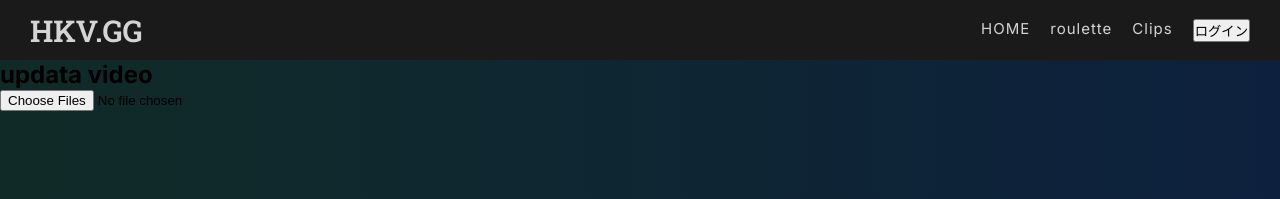
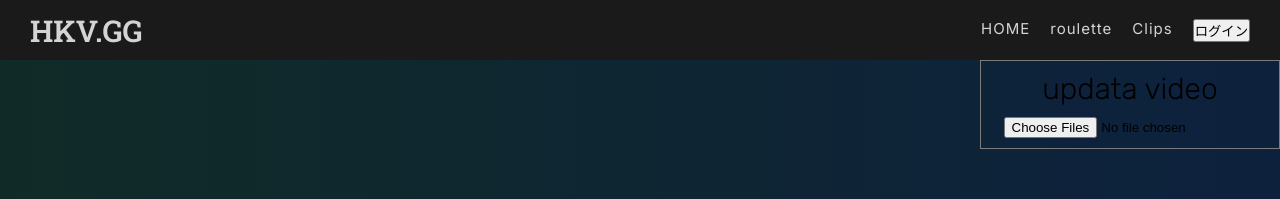
Before and after one commit to plite1499/HKV, a Next.js app: page /clips in a window 1280 px wide. Shown: the top 199 px of the page. Built offline with nearby package versions, Linux system fonts and the light colour scheme; no server answers.

Commit message:
clippage修正

```diff
--- a/src/app/clips/page.module.scss
+++ b/src/app/clips/page.module.scss
@@ -4,7 +4,10 @@
 }
 .head {
 }
-
+.upload {
+  display: flex;
+  justify-content: flex-end;
+}
 .title {
   display: flex;
   justify-content: center;
--- a/src/app/clips/page.tsx
+++ b/src/app/clips/page.tsx
@@ -15,8 +15,9 @@ const Clips = () => {
         <div className={css.head}>
           <Header />
         </div>
-
-        <UpdataClips />
+        <div className={css.upload}>
+          <UpdataClips />
+        </div>
         <div className={css.title}>
           <h1 className={css.titleText}>Clips</h1>
         </div>
--- a/src/comp/UpdataClips/Clips.module.scss
+++ b/src/comp/UpdataClips/Clips.module.scss
@@ -0,0 +1,23 @@
+.clip {
+  border: 1px solid #7c7c7c;
+  padding: 10px;
+  width: 300px;
+}
+
+.wrap {
+  display: flex;
+  flex-direction: column;
+  gap: 10px;
+  justify-content: center;
+  align-items: center;
+
+  .text {
+    font-size: 30px;
+    font-weight: 200;
+    font-family: "Rubik", sans-serif;
+  }
+
+  .upLoadInput {
+    color: none;
+  }
+}
--- a/src/comp/UpdataClips/index.tsx
+++ b/src/comp/UpdataClips/index.tsx
@@ -17,11 +17,8 @@ const UpdataClips = () => {
   return (
     <>
       <div className={css.clip}>
-        <div>
-          <div>
-            <h2>updata video</h2>
-          </div>
-          <div>
+        <div className={css.wrap}>
+          <h2 className={css.text}>updata video</h2>
           <input
             className={css.upLoadInput}
             multiple
@@ -32,7 +29,6 @@ const UpdataClips = () => {
           />
         </div>
       </div>
-      </div>
     </>
   );
 };
```
Lines whose indentation alone changed are shown as unchanged.
